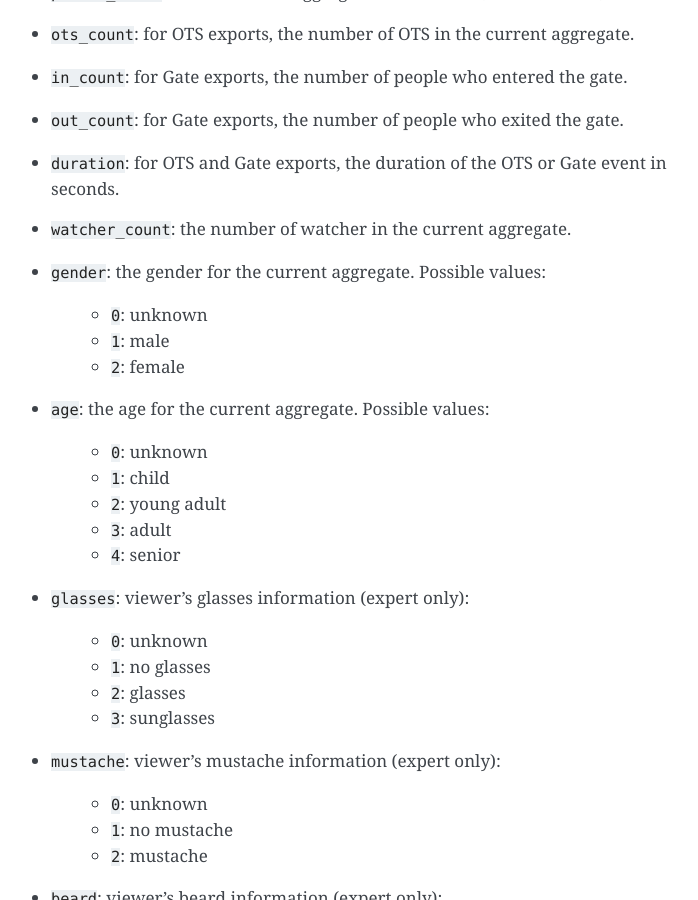
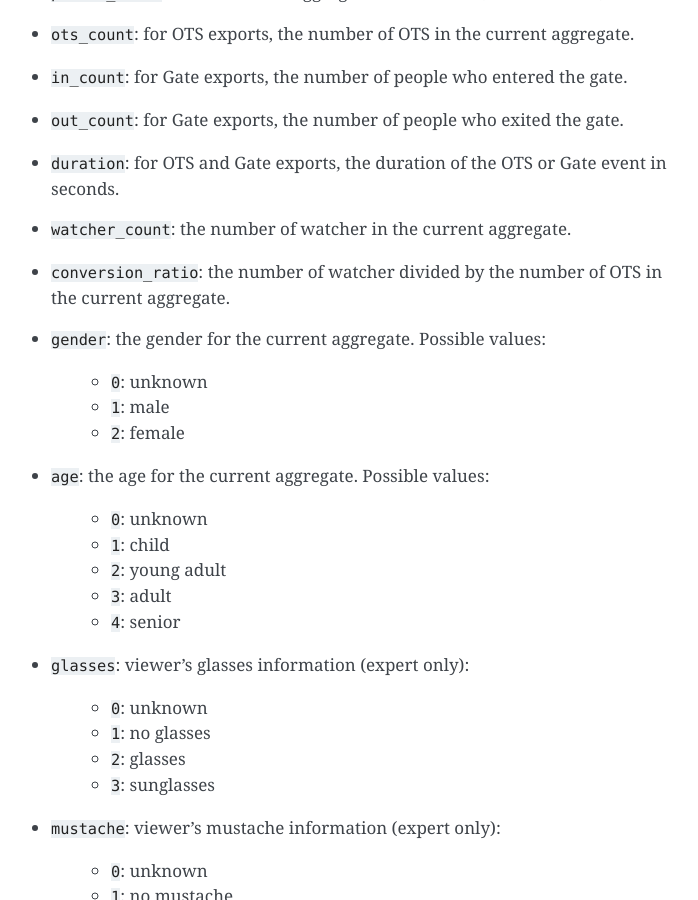
Before and after one commit to quividi/vidicenter-api-documentation, a Sphinx documentation site: the page built from docs/source/data.rst, in a window 1280 px wide and 900 px high, scrolled down 1942 px. Shown: the whole window, without its empty margins (399-1097 px from the left). Built offline with Sphinx 7.4.7, drawn with Linux system fonts in a browser that asks for light colours.

Commit message:
Evol [#141394511] Added documentation about conversion ratio

```diff
--- a/docs/source/data.rst
+++ b/docs/source/data.rst
@@ -80,6 +80,7 @@ The data can contain the following keys:
 * ``out_count``: for Gate exports, the number of people who exited the gate.
 * ``duration``: for OTS and Gate exports, the duration of the OTS or Gate event in seconds.
 * ``watcher_count``: the number of watcher in the current aggregate.
+* ``conversion_ratio``: the number of watcher divided by the number of OTS in the current aggregate.
 * ``gender``: the gender for the current aggregate. Possible values:
 
     * ``0``: unknown
```
